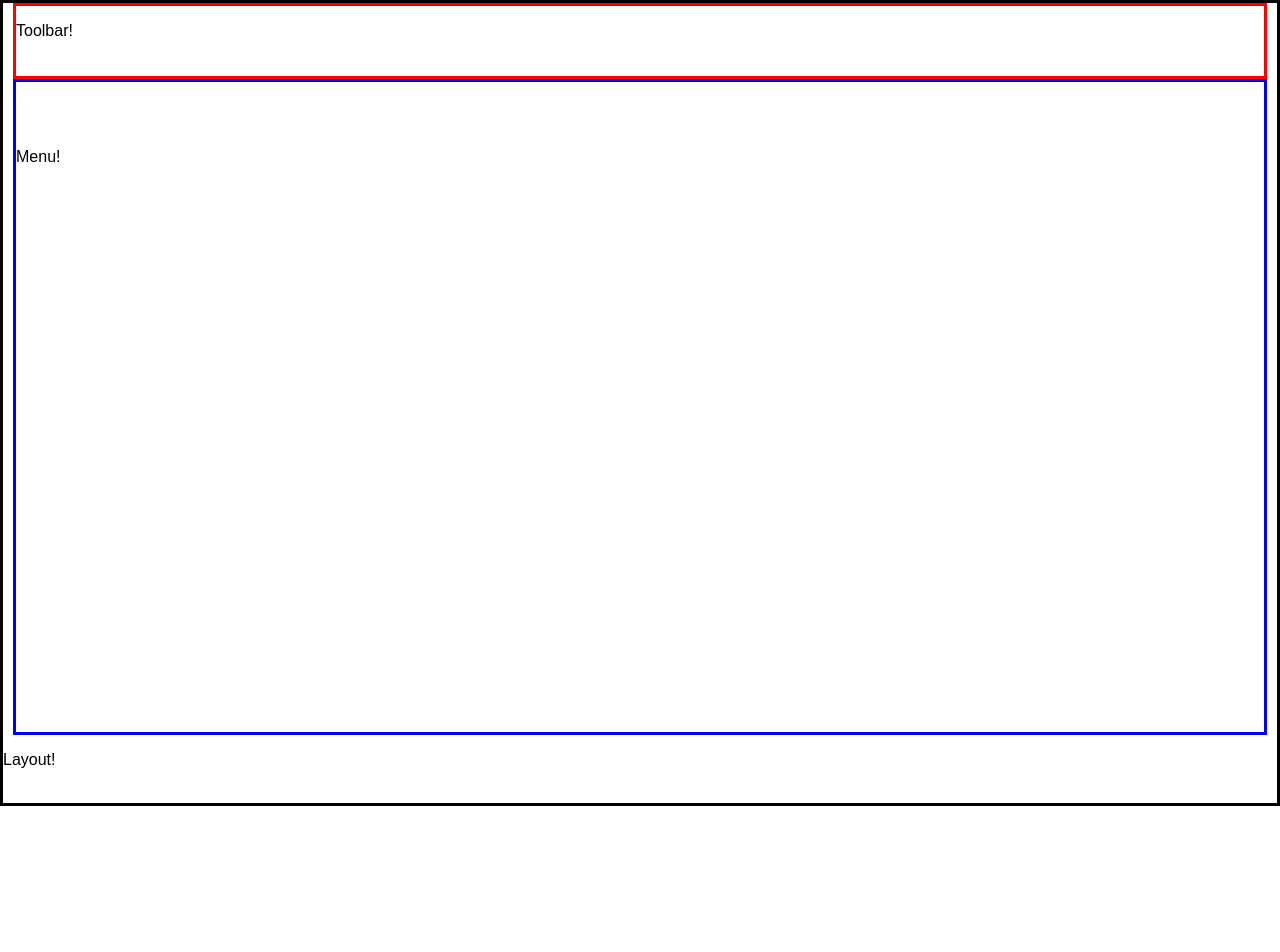
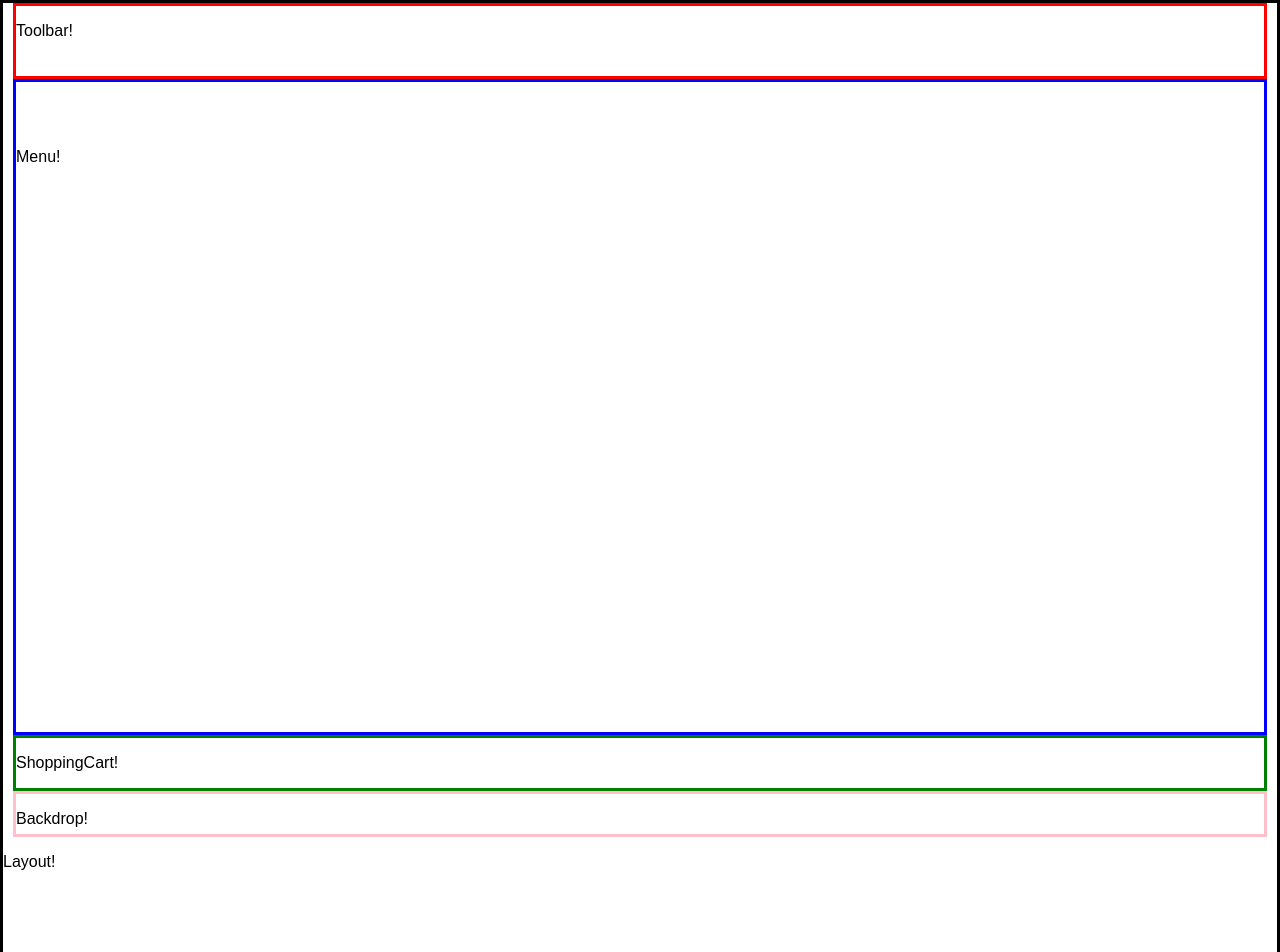
Before and after one commit to bananno/store-order, a React app: page / in a window 1280 px wide. Shown: the top 952 px of the page. Before the commit the page ends 806 px from the top, so only its background shows below. Built offline with nearby package versions, Linux system fonts and the light colour scheme.

Commit message:
Add Backdrop and ShoppingCart to Layout component

```diff
--- a/src/components/Layout/Layout.css
+++ b/src/components/Layout/Layout.css
@@ -1,4 +1,4 @@
 .Layout {
     border: solid black;
-    height: 800px;
+    height: 1000px;
 }
--- a/src/components/Layout/Layout.js
+++ b/src/components/Layout/Layout.js
@@ -2,12 +2,16 @@ import React from 'react';
 import classes from './Layout.css';
 import Toolbar from '../Toolbar/Toolbar';
 import Menu from '../Menu/Menu';
+import ShoppingCart from '../ShoppingCart/ShoppingCart';
+import Backdrop from '../UI/Backdrop/Backdrop';
 
 const Layout = (props) => {
   return (
     <div className={classes.Layout}>
       <Toolbar />
       <Menu />
+      <ShoppingCart />
+      <Backdrop />
       <p>Layout!</p>
     </div>
   );
--- a/src/components/ShoppingCart/ShoppingCart.css
+++ b/src/components/ShoppingCart/ShoppingCart.css
@@ -0,0 +1,6 @@
+.ShoppingCart {
+    margin-left: 10px;
+    margin-right: 10px;
+    border: solid green;
+    height: 50px;
+}
--- a/src/components/ShoppingCart/ShoppingCart.js
+++ b/src/components/ShoppingCart/ShoppingCart.js
@@ -3,7 +3,11 @@ import classes from './ShoppingCart.css';
 import itemList from '../../database/itemList.js';
 
 const ShoppingCart = (props) => {
-  return <p>ShoppingCart!</p>;
+  return (
+    <div className={classes.ShoppingCart}>
+      <p>ShoppingCart!</p>
+    </div>
+  );
 };
 
 export default ShoppingCart;
--- a/src/components/UI/Backdrop/Backdrop.css
+++ b/src/components/UI/Backdrop/Backdrop.css
@@ -0,0 +1,6 @@
+.Backdrop {
+    margin-left: 10px;
+    margin-right: 10px;
+    border: solid pink;
+    height: 40px;
+}
--- a/src/components/UI/Backdrop/Backdrop.js
+++ b/src/components/UI/Backdrop/Backdrop.js
@@ -2,7 +2,11 @@ import React from 'react';
 import classes from './Backdrop.css';
 
 const Backdrop = (props) => {
-  return <p>Backdrop!</p>;
+  return (
+    <div className={classes.Backdrop}>
+      <p>Backdrop!</p>
+    </div>
+  );
 };
 
 export default Backdrop;
```
